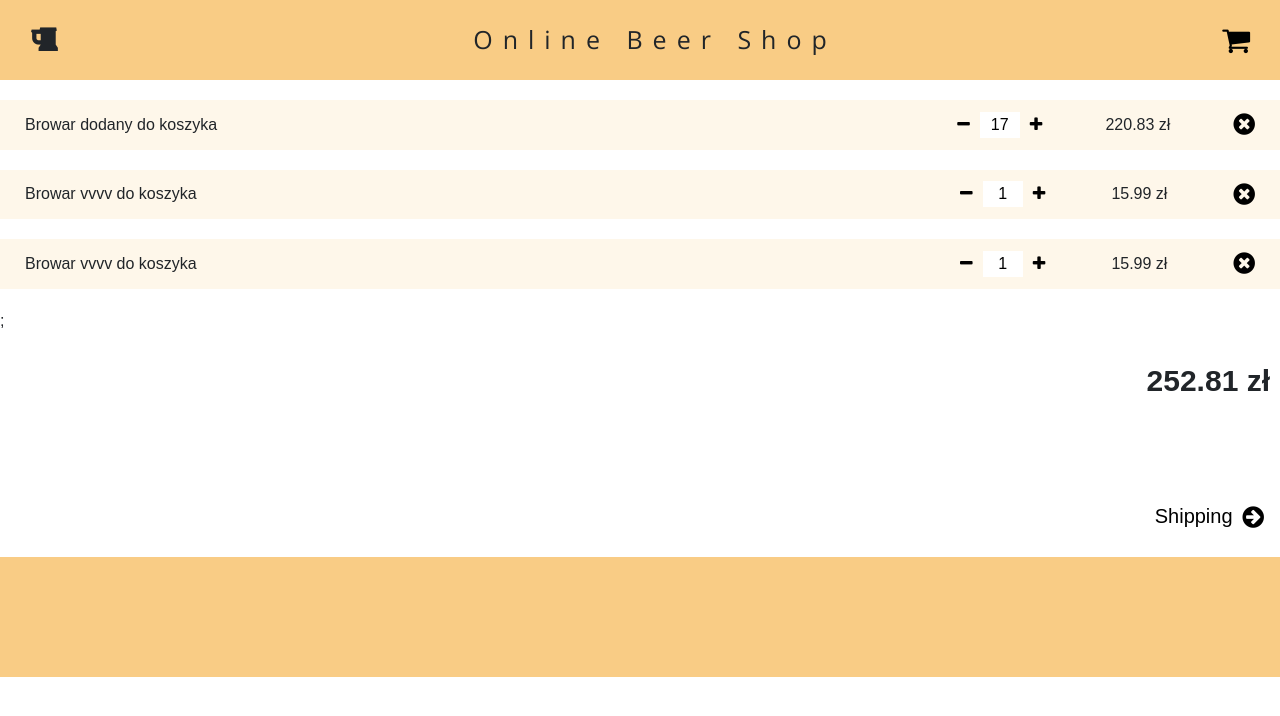
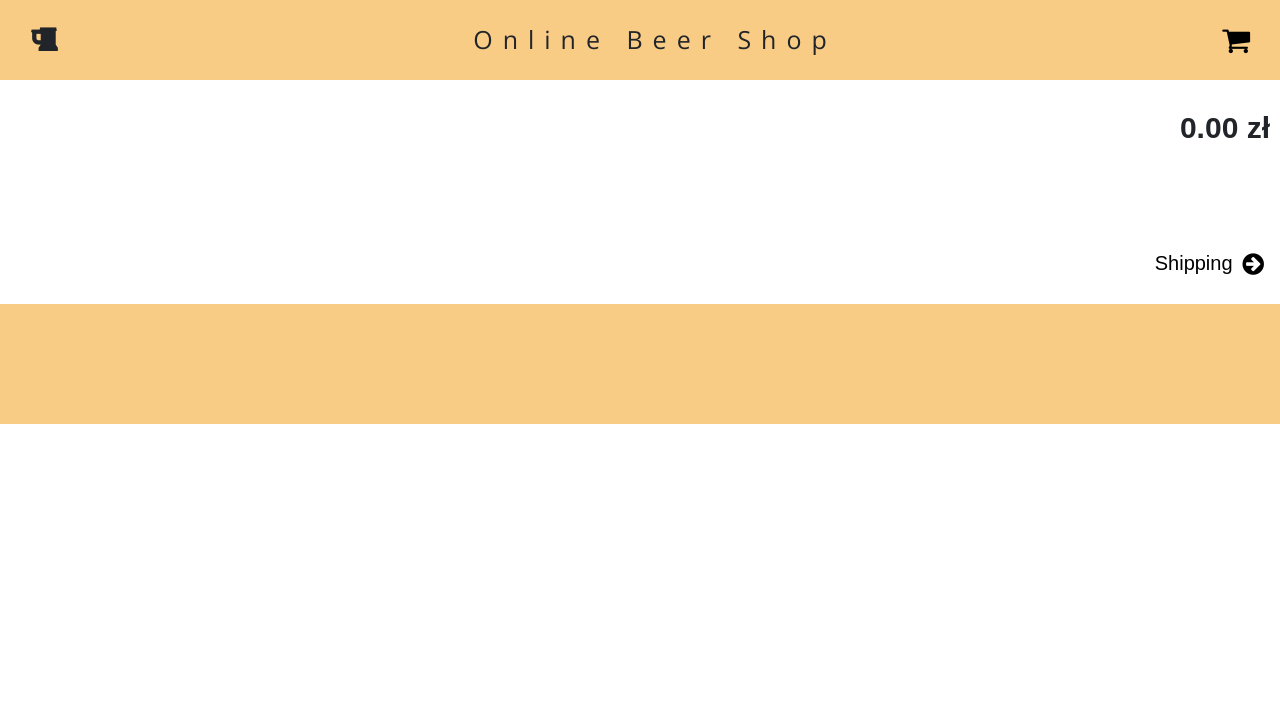
Before and after one commit to aaanx/online-shop, a React (Create React App) app: page /basket in a window 1280 px wide. Shown: the top 716 px of the page. Built offline with nearby package versions, Linux system fonts and the light colour scheme; a web font is replaced by a local one.

Commit message:
add link to basket

```diff
--- a/src/App.js
+++ b/src/App.js
@@ -11,26 +11,7 @@ class App extends React.Component {
   constructor(props) {
     super(props);
     this.state = {
-      basketItems: [
-        {
-          id: 2,
-          name: "Browar dodany do koszyka",
-          quantity: 17,
-          price: 12.99
-        },
-        {
-          id: 3,
-          name: "Browar vvvv do koszyka",
-          quantity: 1,
-          price: 15.99
-        },
-        {
-          id: 4,
-          name: "Browar vvvv do koszyka",
-          quantity: 1,
-          price: 15.99
-        }
-      ]
+      basketItems: []
     };
   }
   // update product quantity
@@ -82,7 +63,7 @@ class App extends React.Component {
             />
             <Route
               exact
-              path="/Basket/"
+              path="/basket"
               component={() => (
                 <BasketPage
                   updateQuantity={this.updateQuantity.bind(this)}
--- a/src/Layout/Header.js
+++ b/src/Layout/Header.js
@@ -1,5 +1,5 @@
 import React from "react";
-import { BrowserRouter as Link } from "react-router-dom";
+import { Link } from "react-router-dom";
 
 class Header extends React.Component {
   render() {
@@ -9,18 +9,12 @@ class Header extends React.Component {
         <p className="headerTitle" style={headerTitleStyle}>
           Online Beer Shop
         </p>
-        <button
-          onClick={this.basket}
-          className="basketBtn"
-          style={basketBtnStyle}
-        >
-          <Link to="/Basket/" style={{ float: "right" }}>
-            <i
-              className="fa fa-shopping-cart basketIcon"
-              style={basketIconStyle}
-            />
-          </Link>
-        </button>
+        <Link to="/basket" style={basketBtnStyle}>
+          <i
+            className="fa fa-shopping-cart basketIcon"
+            style={basketIconStyle}
+          />
+        </Link>
       </div>
     );
   }
@@ -55,12 +49,14 @@ const basketBtnStyle = {
   border: "none",
   outline: "none",
   background: "transparent",
-  padding: "5px 30px"
+  padding: "5px 30px",
+  float: "right"
 };
 
 const basketIconStyle = {
   display: "block",
-  fontSize: "30px"
+  fontSize: "30px",
+  color: '#000'
 };
 
 export default Header;
--- a/src/Pages/BasketPage.js
+++ b/src/Pages/BasketPage.js
@@ -17,7 +17,7 @@ class BasketPage extends React.Component {
           updateQuantity={this.props.updateQuantity}
           updatePrice={this.updatePrice}
         />
-        ;
+
         <div className="basketNav" style={basketNavStyle}>
           <BasketSum basketItems={this.props.basketItems} />
           <NextBtn />
```
